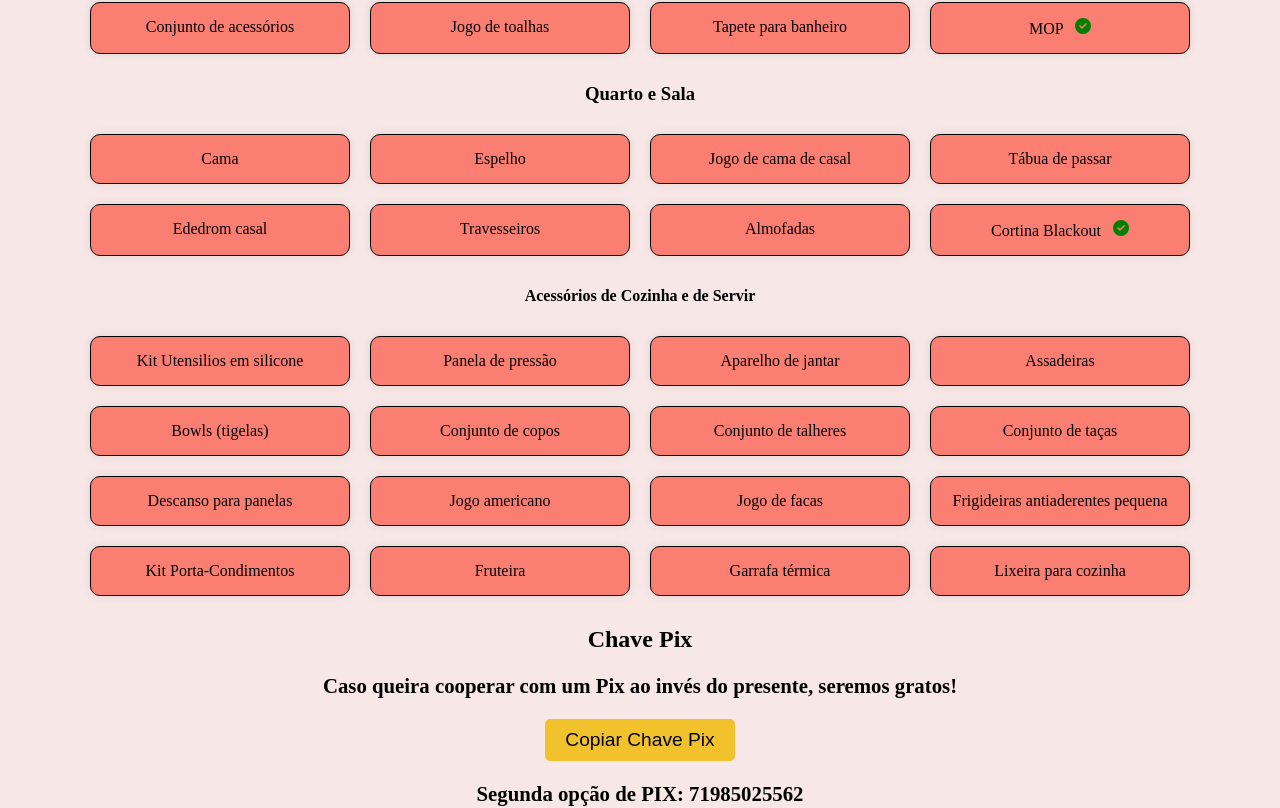
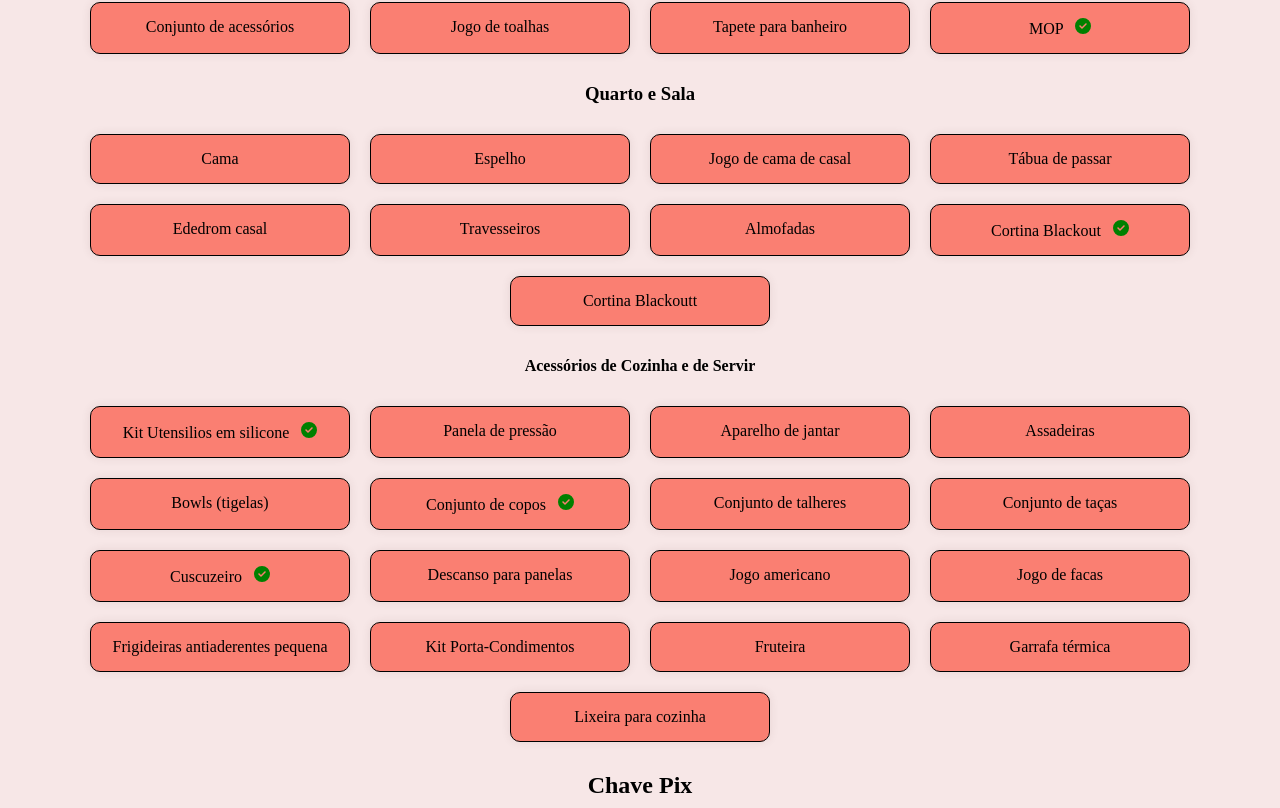
Before and after one commit to NetoNobre/noivadomaijr, a React (Create React App) app in the folder noivadomaijr/: page / in a window 1280 px wide. Shown: the part 699-1507 px from the top of the page. Built offline with nearby package versions, Linux system fonts and the light colour scheme.

Commit message:
Só colocando os check

```diff
--- a/noivadomaijr/src/App.js
+++ b/noivadomaijr/src/App.js
@@ -18,7 +18,7 @@ const CatalogoPresentes = () => {
   };
 
   // Lista de presentes escolhidos
-  const presentesEscolhidos = ['Televisão', 'MOP', 'Ventilador', 'Cortina Blackout', 'Sanduicheira elétrica'];
+  const presentesEscolhidos = ['Televisão', 'MOP', 'Ventilador', 'Cortina Blackout', 'Sanduicheira elétrica', 'Conjunto de copos', 'Kit Utensilios em silicone', 'Cuscuzeiro'];
 
   // Função que verifica se um presente já foi escolhido
   const isEscolhido = (presente) => presentesEscolhidos.includes(presente);
@@ -165,7 +165,7 @@ const CatalogoPresentes = () => {
       <h3>Quarto e Sala</h3>
       <div className="gift-list">
         {[
-          'Cama', 'Espelho', 'Jogo de cama de casal', 'Tábua de passar', 'Ededrom casal', 'Travesseiros', 'Almofadas', 'Cortina Blackout'
+          'Cama', 'Espelho', 'Jogo de cama de casal', 'Tábua de passar', 'Ededrom casal', 'Travesseiros', 'Almofadas', 'Cortina Blackout', 'Cortina Blackoutt'
         ].map((item, index) => (
           <div key={index} className="gift-item">
             {item} {isEscolhido(item) && <FaCircleCheck style={{ color: 'green', marginLeft: '8px' }} />}
@@ -177,7 +177,7 @@ const CatalogoPresentes = () => {
       <div className="gift-list">
         {[
           'Kit Utensilios em silicone', 'Panela de pressão', 'Aparelho de jantar', 'Assadeiras', 'Bowls (tigelas)',
-          'Conjunto de copos', 'Conjunto de talheres', 'Conjunto de taças', 'Descanso para panelas', 'Jogo americano',
+          'Conjunto de copos', 'Conjunto de talheres', 'Conjunto de taças', 'Cuscuzeiro', 'Descanso para panelas', 'Jogo americano',
           'Jogo de facas', 'Frigideiras antiaderentes pequena', 'Kit Porta-Condimentos', 'Fruteira', 'Garrafa térmica', 'Lixeira para cozinha'
         ].map((item, index) => (
           <div key={index} className="gift-item">
```
